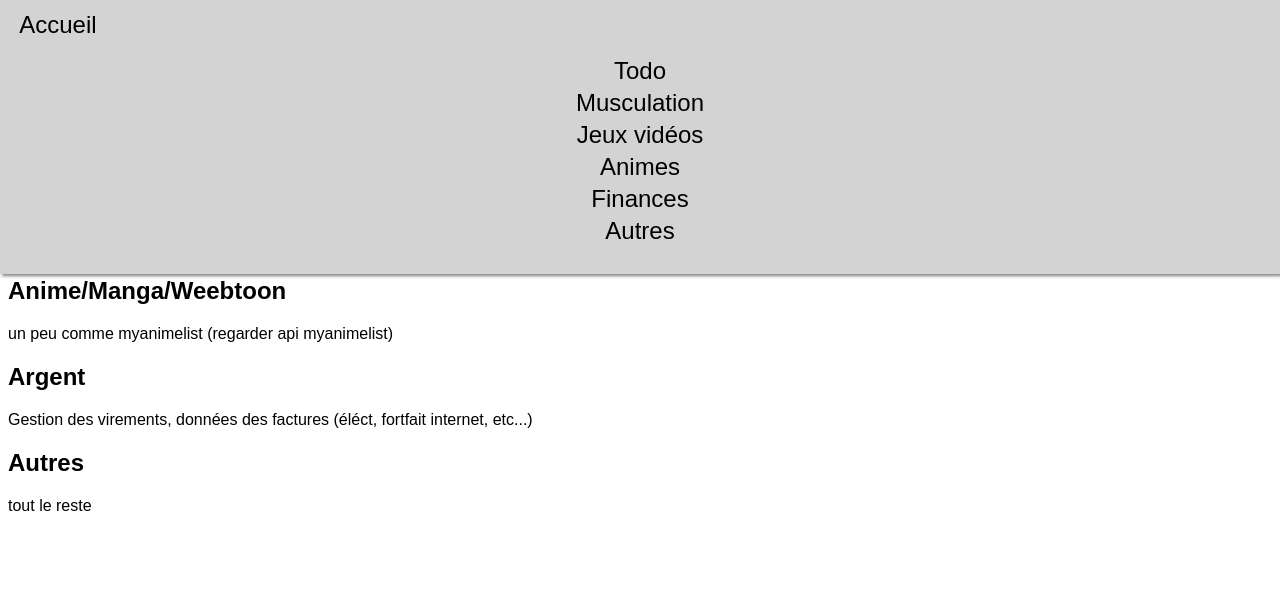
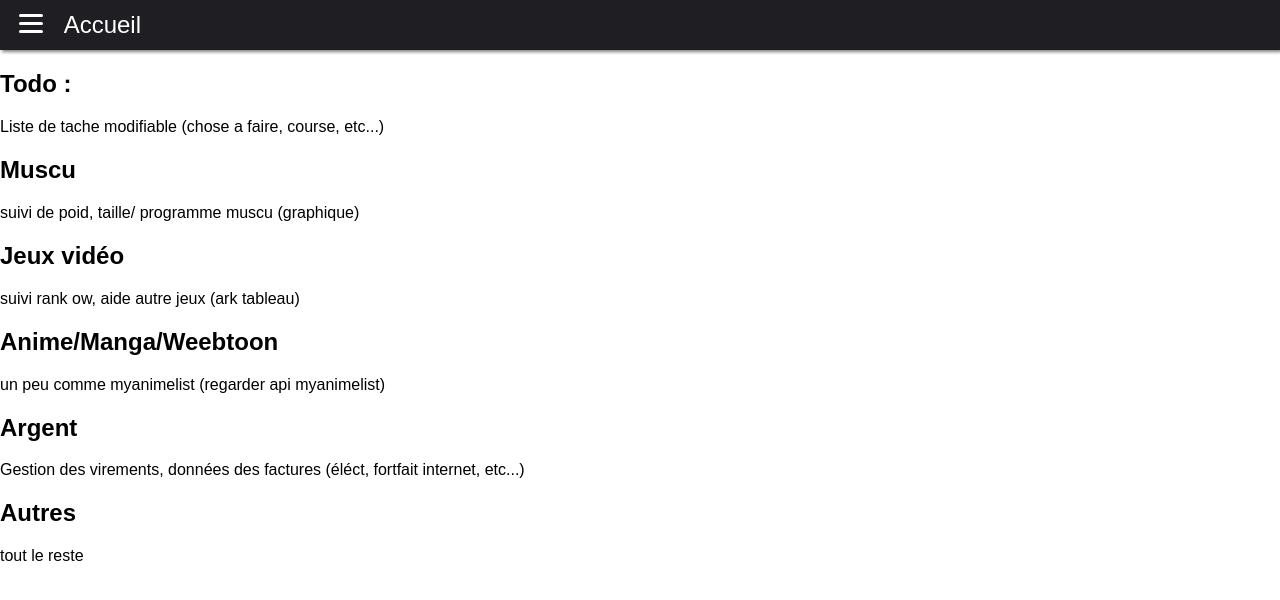
Before and after one commit to Zenith0713/PersonalToolsSite, a PHP site: page / in a window 1280 px wide. Shown: the top 600 px of the page. Run offline with PHP 8.4, Linux system fonts and the light colour scheme.

Commit message:
Modifications header/menu

```diff
--- a/css/stylesheet.css
+++ b/css/stylesheet.css
@@ -7,6 +7,8 @@ mobile pour ensuite adapter se format au écran plus grand*/
 
 body {
   font-family: "Poppins", sans-serif;
+  margin: 0;
+  padding: 0;
 }
 
 .display {
@@ -20,7 +22,7 @@ body {
 /********************************** Header ************************************/
 
 body > header {
-  position: fixed;
+  position: relative;
   top: 0;
   left: 0;
   right: 0;
@@ -28,28 +30,112 @@ body > header {
   margin-bottom: 1rem;
   z-index: 1;
   box-shadow: 0.1rem 0.1rem 0.2rem grey; /* revoir pour mettre une meilleur valeur */
-  background-color: lightgrey; /* revoir pour mettre une meilleur valeur. Noir clair avec un texte en blanc, regarder ex sur internet */
+  background-color: #1e1e23; /* revoir pour mettre une meilleur valeur. Noir clair avec un texte en blanc, regarder ex sur internet */
 }
 
 body > header ul {
   display: flex;
   flex-direction: column;
   list-style: none;
-  /* margin: 0; */
+  margin: 2rem 0 1rem;
   padding: 0;
 }
 
 body > header li {
-  line-height: 2rem;
+  line-height: 2.5rem;
   text-align: center;
 }
 
 body > header a {
+  text-decoration: none;
+  color: white;
+  font-size: 1.5rem;
+}
+
+body > header ul a {
   display: block;
-  text-decoration: none;
-  color: black;
-  font-size: 1.5rem;
-  /* font-family: "Gill Sans", "Gill Sans MT", Calibri, "Trebuchet MS", sans-serif; */
+}
+
+body > header nav > a {
+  margin-left: 1rem;
+}
+
+/* Hamburger icon */
+
+body > header #hamburger-icon {
+  display: inline-block;
+  width: 1.5rem;
+  height: 1.2rem;
+  -webkit-transform: rotate(0deg);
+  -moz-transform: rotate(0deg);
+  -o-transform: rotate(0deg);
+  transform: rotate(0deg);
+  -webkit-transition: 0.5s ease-in-out;
+  -moz-transition: 0.5s ease-in-out;
+  -o-transition: 0.5s ease-in-out;
+  transition: 0.5s ease-in-out;
+  cursor: pointer;
+}
+
+body > header #hamburger-icon span {
+  position: absolute;
+  height: 0.2rem;
+  width: 100%;
+  background: white;
+  border-radius: 9px;
+  opacity: 1;
+  left: 0;
+  -webkit-transform: rotate(0deg);
+  -moz-transform: rotate(0deg);
+  -o-transform: rotate(0deg);
+  transform: rotate(0deg);
+  -webkit-transition: 0.25s ease-in-out;
+  -moz-transition: 0.25s ease-in-out;
+  -o-transition: 0.25s ease-in-out;
+  transition: 0.25s ease-in-out;
+}
+
+body > header #hamburger-icon span:nth-child(1) {
+  top: 0px;
+}
+
+body > header #hamburger-icon span:nth-child(2) {
+  top: 0.5rem;
+}
+
+body > header #hamburger-icon span:nth-child(3) {
+  top: 1rem;
+}
+
+body > header #hamburger-icon.open span:nth-child(1) {
+  top: 0.5rem;
+  -webkit-transform: rotate(135deg);
+  -moz-transform: rotate(135deg);
+  -o-transform: rotate(135deg);
+  transform: rotate(135deg);
+}
+
+body > header #hamburger-icon.open span:nth-child(2) {
+  opacity: 0;
+  left: -3rem;
+}
+
+body > header #hamburger-icon.open span:nth-child(3) {
+  top: 0.5rem;
+  -webkit-transform: rotate(-135deg);
+  -moz-transform: rotate(-135deg);
+  -o-transform: rotate(-135deg);
+  transform: rotate(-135deg);
+}
+
+/* Menu */
+
+body > header #menu {
+  display: none;
+}
+
+body > header #menu.open {
+  display: block;
 }
 
 /********************************** Footer ************************************/
--- a/includes/header.php
+++ b/includes/header.php
@@ -13,19 +13,21 @@
 <body>
     <header>
         <nav role="navigation">
-            <div>
-                <!-- Icon pour dépliyer le menu -->
-                <a title="Accueil" href="index.php">Accueil</a>
+            <!-- Icon "Hamburger" -->
+            <div id="hamburger-icon">
+                <span></span>
+                <span></span>
+                <span></span>
             </div>
+            <a title="Page d'accueil" href="index.php">Accueil</a>
 
-            <ul>
-
-                <li><a title="" href="#">Todo</a></li>
-                <li><a title="" href="#">Musculation</a></li>
-                <li><a title="" href="#">Jeux vidéos</a></li>
-                <li><a title="" href="#">Animes</a></li>
-                <li><a title="" href="#">Finances</a></li>
-                <li><a title="" href="#">Autres</a></li>
+            <ul id="menu">
+                <li><a title="Page de listes de tâches" href="#">Todo</a></li>
+                <li><a title="Page sur la musculation" href="#">Musculation</a></li>
+                <li><a title="Page sur les jeux vidéos" href="#">Jeux vidéos</a></li>
+                <li><a title="Page sur les animes/manga/weebtoon" href="#">Animes</a></li>
+                <li><a title="Page sur l'argent" href="#">Finances</a></li>
+                <li><a title="Autre page" href="#">Autres</a></li>
             </ul>
         </nav>
     </header>
--- a/index.php
+++ b/index.php
@@ -39,5 +39,5 @@
 
 
 <!-- All Script -->
-
+<script src="js/index.js"></script>
 <?php include("includes/footer.php"); ?>
--- a/js/index.js
+++ b/js/index.js
@@ -0,0 +1,14 @@
+// Script entier en mode strict
+"use strict";
+
+const hamburgerIcon = document.getElementById("hamburger-icon");
+const navMenu = document.getElementById("menu");
+
+function setHamburgerIcon() {
+  hamburgerIcon.addEventListener("click", () => {
+    hamburgerIcon.classList.toggle("open");
+    navMenu.classList.toggle("open");
+  });
+}
+
+setHamburgerIcon();
```
